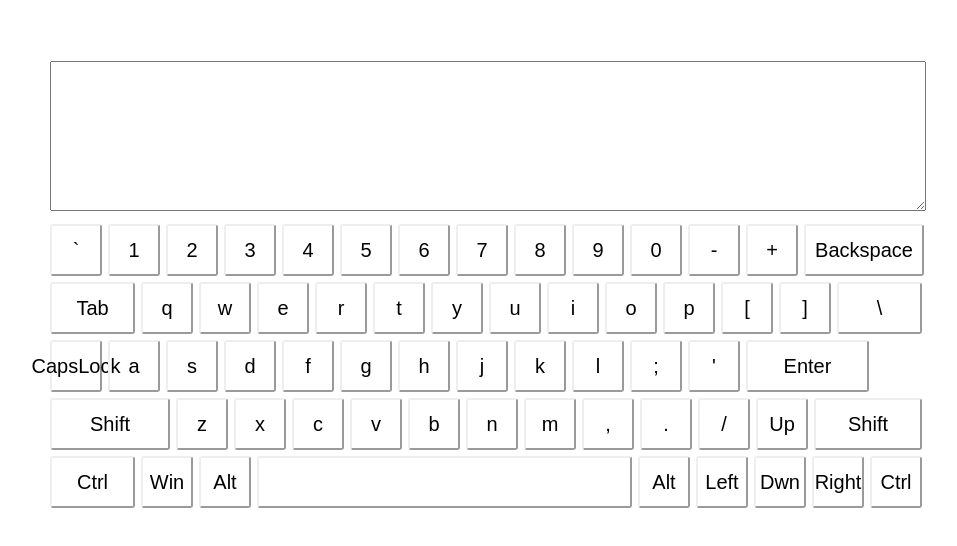
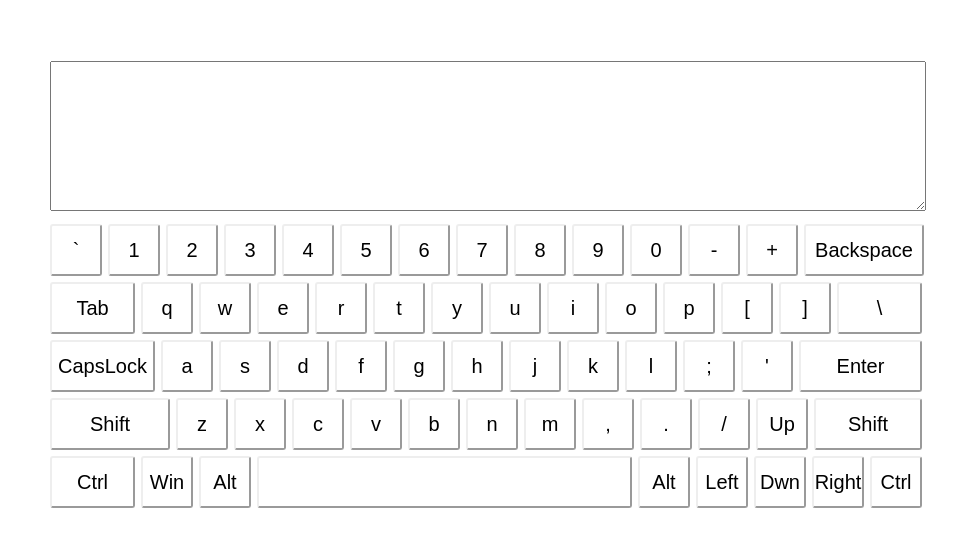
Before and after one commit to fainz777/rsschool-tasks, a plain HTML site: page codejam-virtual-keyboard/index.html in a window 1280 px wide. Shown: the whole page, without its empty margins (152-1109 px from the left). Drawn offline with Linux system fonts and the light colour scheme.

Commit message:
fix: style fix

```diff
--- a/codejam-virtual-keyboard/style.css
+++ b/codejam-virtual-keyboard/style.css
@@ -60,7 +60,7 @@ body {
     width: 85px;
 }
 
-.key-button--capsLock {
+.key-button--capslock {
     width: 105px;
 }
 
```
